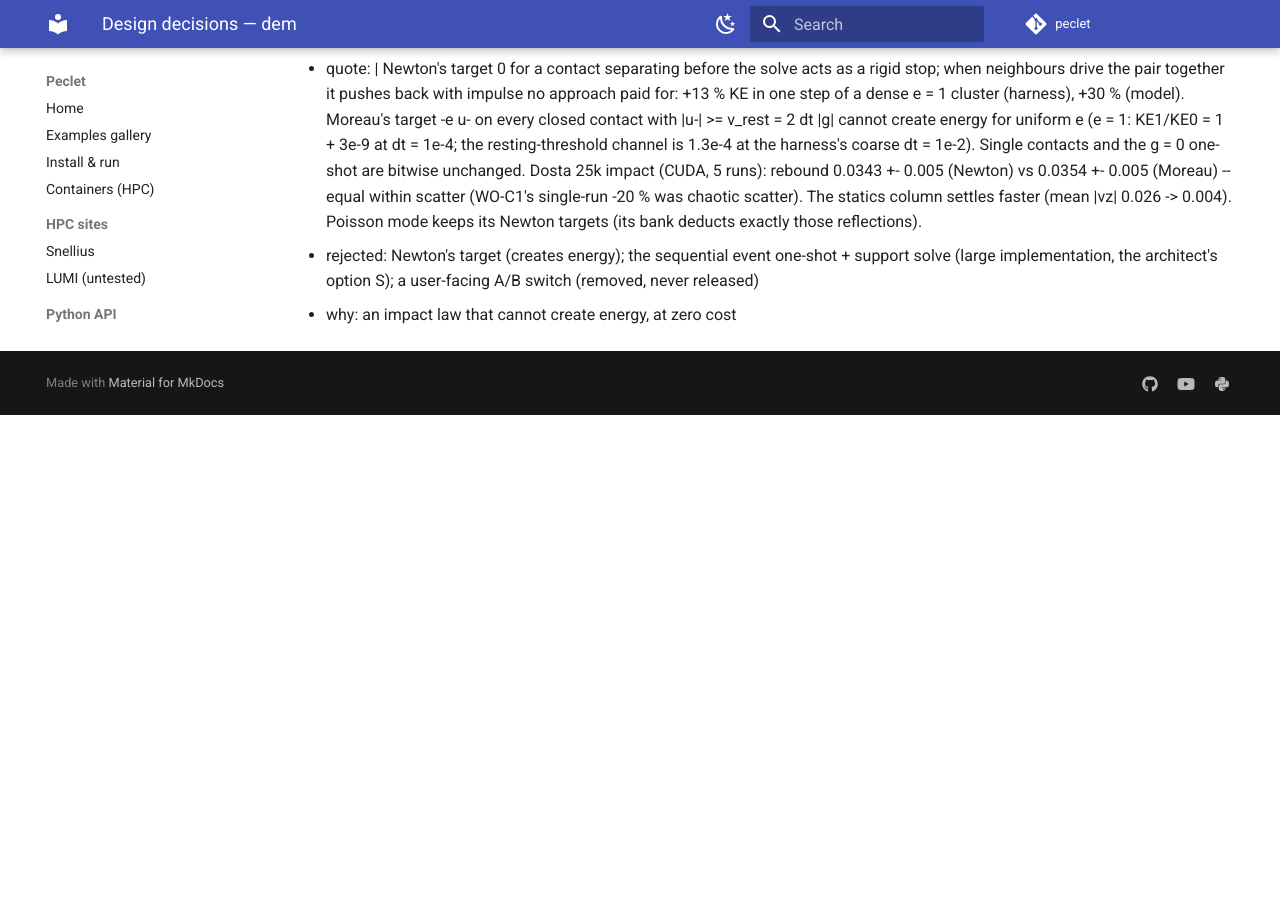
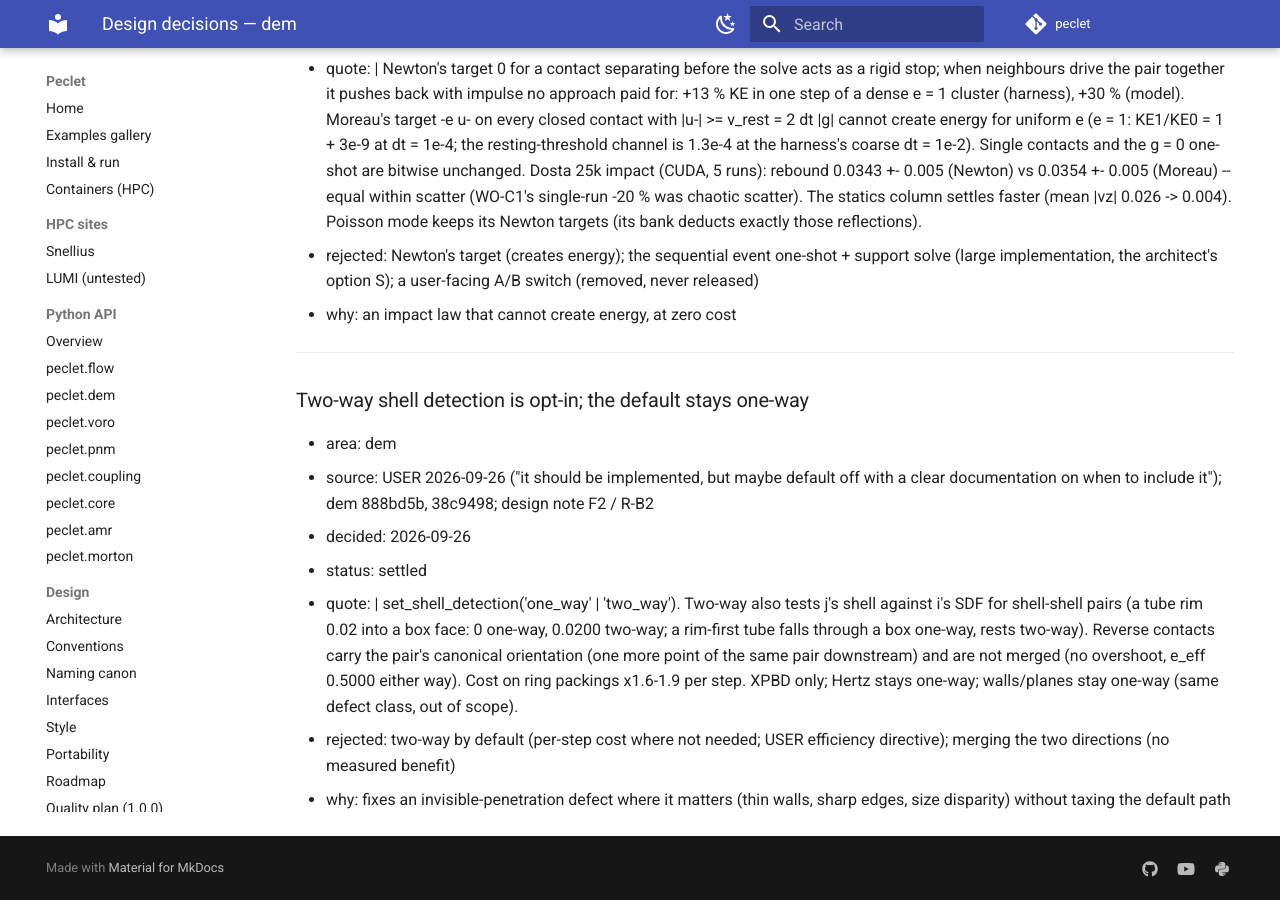
Before and after one commit to computational-chemical-engineering/peclet, an MkDocs documentation site: the page built from docs/decisions/dem.md, in a window 1280 px wide and 900 px high, scrolled down 45890 px. Built offline with MkDocs 1.6.1 and Material for MkDocs 9.7.7, drawn with Linux system fonts in a browser that asks for light colours; comment, search, counter and statistics services are not loaded; before the commit the page ends 46305 px from its top, so only the background shows below that.

Commit message:
dem 11322e3: opt-in two-way shell detection; register (581: 522 in force); handoff
Co-Authored-By: Claude Opus 5.5 <noreply@anthropic.com>
Claude-Session: https://claude.ai/code/session_0145vVzMZ2ho61xpVzUerEZd

```diff
--- a/docs/decisions/dem.md
+++ b/docs/decisions/dem.md
@@ -1618,3 +1618,20 @@ PSOR would have a unique least-displacement fixed point and legitimate over-rela
     Poisson mode keeps its Newton targets (its bank deducts exactly those reflections).
 - rejected: Newton's target (creates energy); the sequential event one-shot + support solve (large implementation, the architect's option S); a user-facing A/B switch (removed, never released)
 - why: an impact law that cannot create energy, at zero cost
+
+---
+
+### Two-way shell detection is opt-in; the default stays one-way
+- area: dem
+- source: USER 2026-09-26 ("it should be implemented, but maybe default off with a clear documentation on when to include it"); dem 888bd5b, 38c9498; design note F2 / R-B2
+- decided: 2026-09-26
+- status: settled
+- quote: |
+    set_shell_detection('one_way' | 'two_way'). Two-way also tests j's shell against i's SDF for
+    shell-shell pairs (a tube rim 0.02 into a box face: 0 one-way, 0.0200 two-way; a rim-first tube
+    falls through a box one-way, rests two-way). Reverse contacts carry the pair's canonical
+    orientation (one more point of the same pair downstream) and are not merged (no overshoot, e_eff
+    0.5000 either way). Cost on ring packings x1.6-1.9 per step. XPBD only; Hertz stays one-way;
+    walls/planes stay one-way (same defect class, out of scope).
+- rejected: two-way by default (per-step cost where not needed; USER efficiency directive); merging the two directions (no measured benefit)
+- why: fixes an invisible-penetration defect where it matters (thin walls, sharp edges, size disparity) without taxing the default path
```
Also changed, not shown: CLAUDE.md (+1 -1 lines), docs/DECISIONS.md (+2 -1 lines), docs/HANDOFF_DEM_MPI_MOMENTUM.md (+2 -2 lines).
